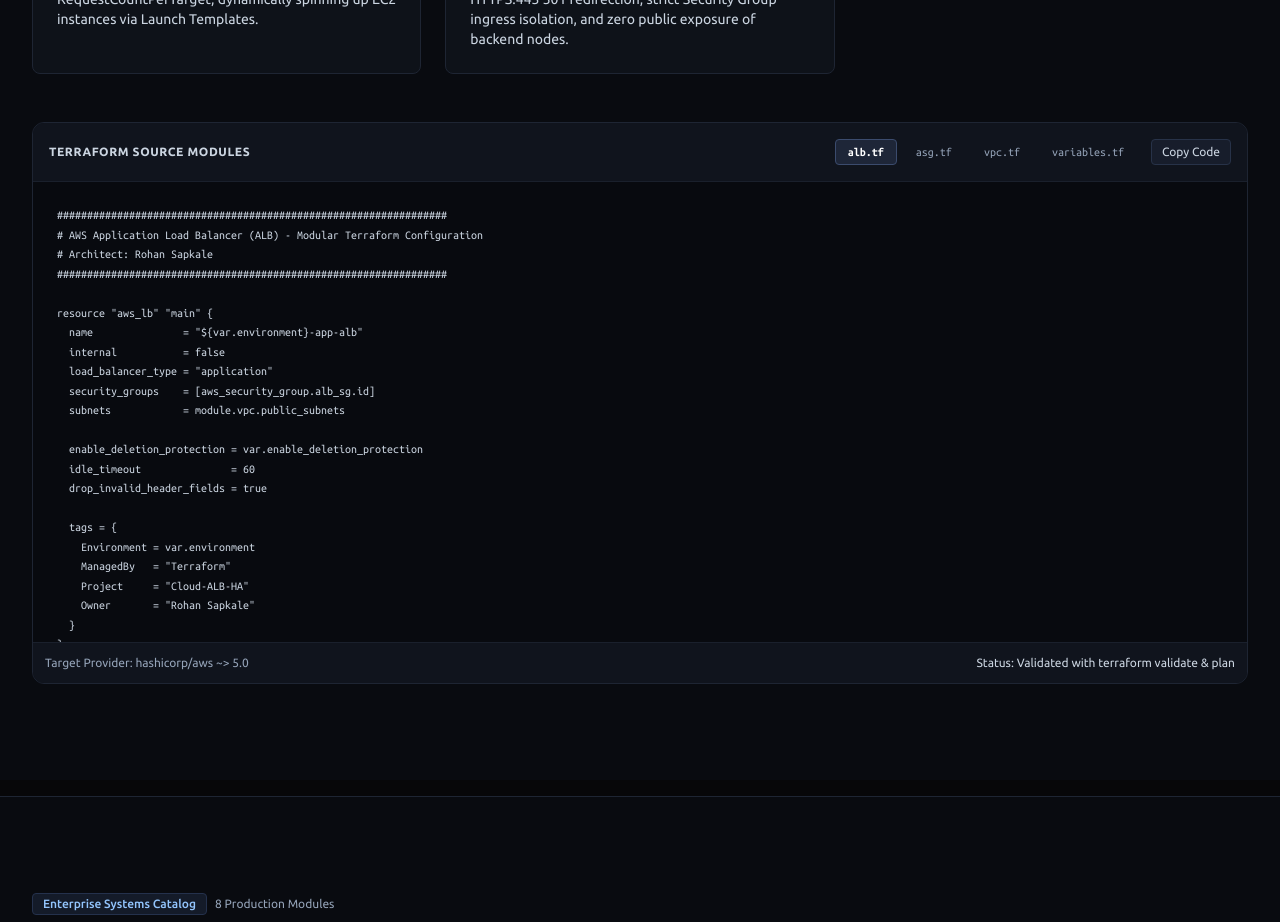
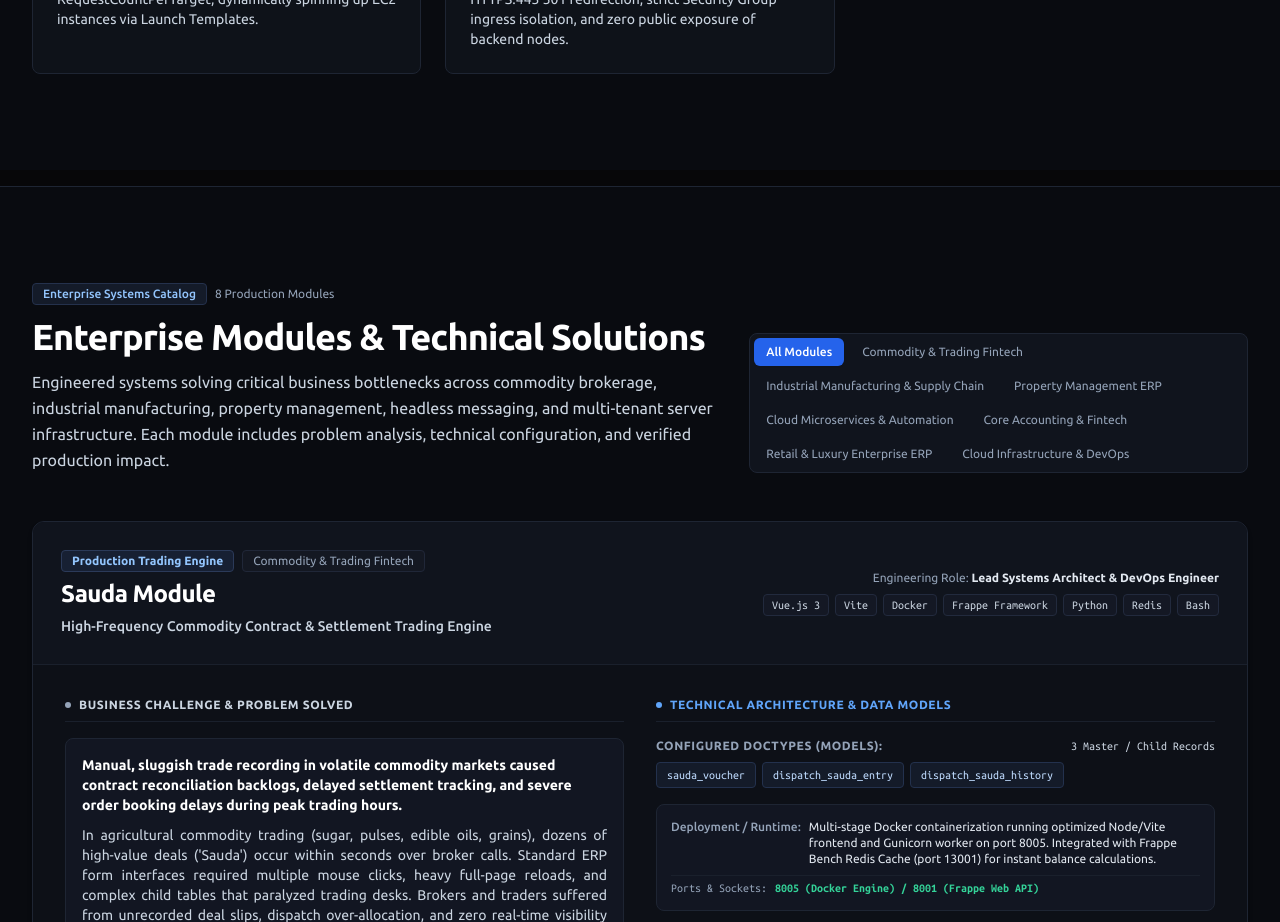
Before and after one commit to rohansapkale/Portfolio_Rohan, a Vue app: page / in a window 1280 px wide. Shown: the part 7440-8362 px from the top of the page. Built offline with nearby package versions, Linux system fonts and the light colour scheme.

Commit message:
refactor: remove raw terraform source modules code viewer block

```diff
--- a/src/components/AlbProjectSection.vue
+++ b/src/components/AlbProjectSection.vue
@@ -167,53 +167,6 @@
         </div>
       </div>
 
-      <!-- Terraform IaC Blueprint Viewer -->
-      <div class="rounded-xl overflow-hidden border border-[#1e2533] bg-[#0c0f16]">
-
-        <!-- Viewer Header & File Tabs -->
-        <div class="flex flex-col sm:flex-row sm:items-center justify-between gap-3 p-4 bg-[#10141d] border-b border-[#1a202c]">
-          <div class="flex items-center gap-2">
-            <span class="text-xs font-semibold uppercase tracking-wider text-slate-300">Terraform Source Modules</span>
-          </div>
-
-          <!-- File Tabs -->
-          <div class="flex flex-wrap items-center gap-1.5">
-            <button
-              v-for="(code, filename) in albProjectData.terraformFiles"
-              :key="filename"
-              @click="activeTab = filename"
-              :class="[
-                activeTab === filename
-                  ? 'bg-[#1e2638] text-white border-[#3b4b6d] font-semibold'
-                  : 'text-slate-400 hover:text-slate-200 hover:bg-[#141824] border-transparent',
-                'px-3 py-1 rounded text-xs font-mono border transition-colors'
-              ]"
-            >
-              {{ filename }}
-            </button>
-
-            <!-- Copy Code Button -->
-            <button
-              @click="copyCode"
-              class="px-2.5 py-1 text-xs rounded bg-[#171d2b] text-slate-300 hover:text-white hover:bg-[#20283b] ml-2 border border-[#273248] transition-colors"
-            >
-              <span>{{ copied ? 'Copied' : 'Copy Code' }}</span>
-            </button>
-          </div>
-        </div>
-
-        <!-- Code Block -->
-        <div class="p-4 sm:p-6 bg-[#080a0f] overflow-x-auto text-xs font-mono text-slate-300 leading-relaxed max-h-[460px] overflow-y-auto">
-          <pre><code>{{ albProjectData.terraformFiles[activeTab] }}</code></pre>
-        </div>
-
-        <!-- Code Footer -->
-        <div class="p-3 bg-[#10141d] border-t border-[#1a202c] flex items-center justify-between text-xs text-slate-400">
-          <span>Target Provider: hashicorp/aws ~> 5.0</span>
-          <span class="text-slate-300">Status: Validated with terraform validate & plan</span>
-        </div>
-      </div>
-
     </div>
   </section>
 </template>
@@ -222,9 +175,7 @@
 import { ref, computed } from 'vue'
 import { albProjectData } from '../data/albArchitectureData.js'
 
-const activeTab = ref('alb.tf')
 const activeNode = ref('alb')
-const copied = ref(false)
 
 const nodeDetails = {
   route53: {
@@ -260,14 +211,4 @@ const nodeDetails = {
 const activeNodeData = computed(() => {
   return nodeDetails[activeNode.value] || nodeDetails.alb
 })
-
-function copyCode() {
-  const code = albProjectData.terraformFiles[activeTab.value]
-  navigator.clipboard.writeText(code).then(() => {
-    copied.value = true
-    setTimeout(() => {
-      copied.value = false
-    }, 2000)
-  })
-}
 </script>
```
